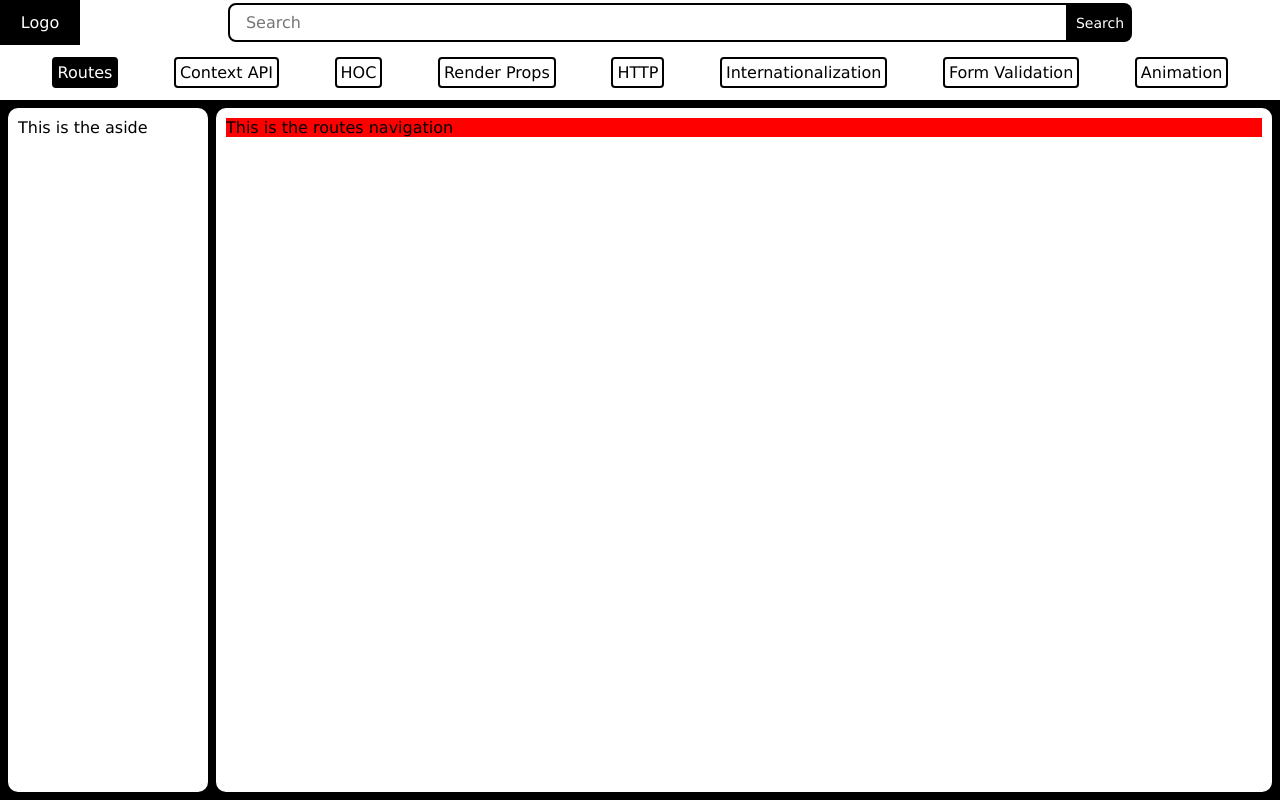
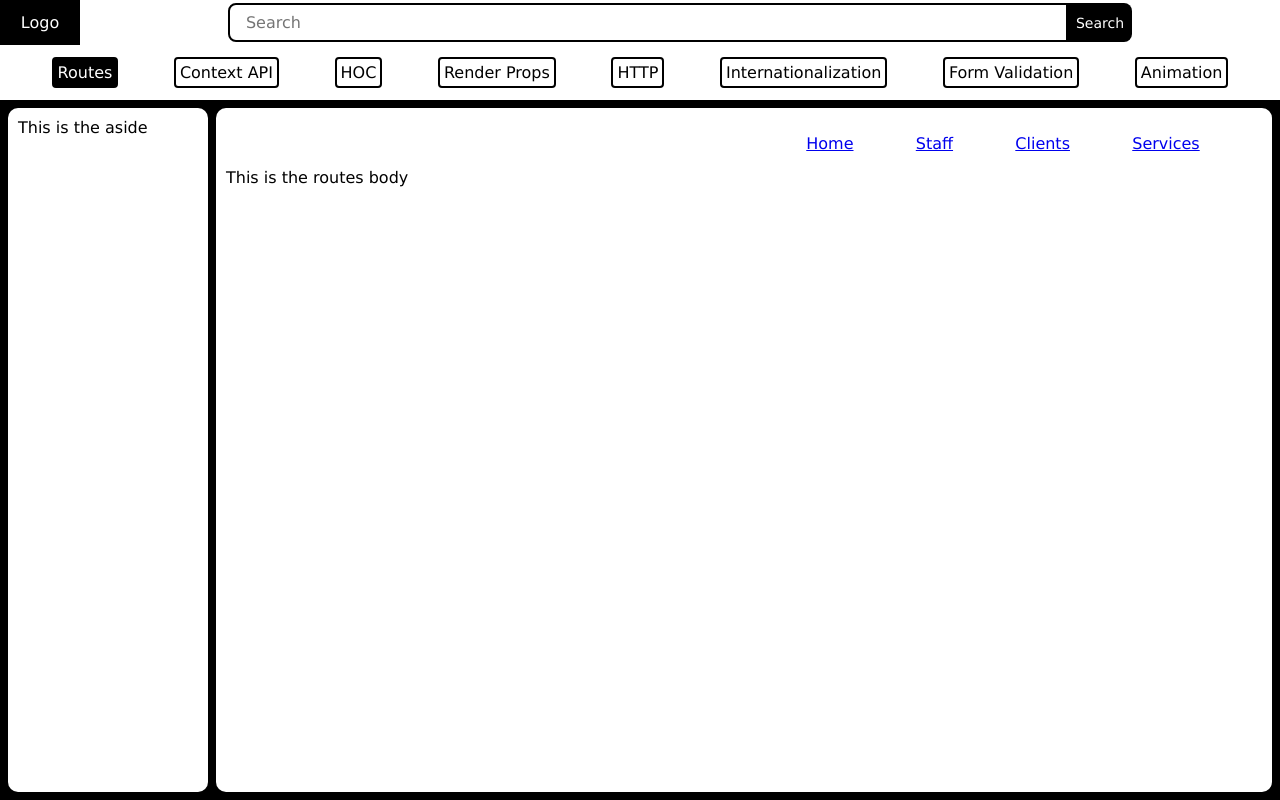
Before and after one commit to k-maru254/Learning-React, a React (Vite) app: page /routes in a window 1280 px wide. Built offline with nearby package versions, Linux system fonts and the light colour scheme.

Commit message:
Added more links

```diff
--- a/src/App.jsx
+++ b/src/App.jsx
@@ -21,9 +21,10 @@ function App() {
   const [headerHeight, setHeaderHeight] = useState(0)
   useEffect(
     () => {
-      setHeaderHeight(headerRef.current.clientHeight);
+      console.log(headerRef)
+      headerRef.current? setHeaderHeight(headerRef.current.clientHeight): setHeaderHeight(0);
       console.log(headerHeight)
-    }, [headerHeight]
+    }, [headerHeight, showHeader]
   );
 
   const wraperHeight = {
@@ -35,7 +36,7 @@ function App() {
       {showHeader && <Header ref={headerRef} />}
 
       <div style={wraperHeight} className="body-wraper">
-        <LeftAside/>
+      {showHeader && <LeftAside/>}
         <Routes>
           <Route element={<Layout/>}>
             <Route index element={<Home setShowHeader={setShowHeader}/>}/>
--- a/src/components/NoMatch.jsx
+++ b/src/components/NoMatch.jsx
@@ -12,7 +12,7 @@ function NoMatch({setShowHeader}) {
     setShowHeader(false);
   return (
     <div style={style}>
-      Not allowed
+      Error 404
     </div>
   )
 }
--- a/src/components/routes/LRoutes.jsx
+++ b/src/components/routes/LRoutes.jsx
@@ -7,11 +7,16 @@
 
 import React from 'react';
 import RoutesNavigation from './RoutesNavigation';
+import "./styles/LRoutes.css"
+import RoutesBody from './RoutesBody';
 
 function LRoutes() {
   return (
     <div className="l-routes">
-      <RoutesNavigation />
+      <div style={{display:"flex", justifyContent:"right"}}>
+        <RoutesNavigation />
+      </div>
+      <RoutesBody />
     </div>
   );
 }
--- /dev/null
+++ b/src/components/routes/RouterNavButton.jsx
@@ -0,0 +1,13 @@
+import React from 'react';
+import "./styles/RouterNavButton.css";
+import {Link} from "react-router-dom"
+
+function RouterNavButton({children}) {
+  return (
+    <Link to="home" lassName="routes-nav-button">
+      {children}
+    </Link>
+  )
+}
+
+export default RouterNavButton
--- /dev/null
+++ b/src/components/routes/RoutesBody.jsx
@@ -0,0 +1,11 @@
+import React from 'react'
+
+function RoutesBody() {
+  return (
+    <div>
+      This is the routes body
+    </div>
+  )
+}
+
+export default RoutesBody
--- a/src/components/routes/RoutesNavigation.jsx
+++ b/src/components/routes/RoutesNavigation.jsx
@@ -1,10 +1,12 @@
 import React from 'react';
 import "./styles/RoutesNavigation.css";
+import RouterNavButton from "./RouterNavButton";
 
 function RoutesNavigation() {
+  const navs = ["Home", "Staff", "Clients", "Services"]
   return (
     <div className="routes-navigation" >
-      This is the routes navigation
+      {navs.map(nav => <RouterNavButton>{nav}</RouterNavButton>)}
     </div>
   )
 }
--- a/src/components/routes/styles/LRoutes.css
+++ b/src/components/routes/styles/LRoutes.css
@@ -0,0 +1,5 @@
+.l-routes{
+    display: flex;
+    justify-content: right;
+    flex-flow: column wrap;
+}
--- /dev/null
+++ b/src/components/routes/styles/RouterNavButton.css
@@ -0,0 +1,17 @@
+.routes-nav-button{
+    padding: 8px;
+    border-radius: 5px;
+    width: 88px;
+    margin: 4px;
+    text-align: center;
+    color: #0C4A60 ;
+    border: solid #EF6C33  1px;
+    transition: all 150ms ease;
+    background: #E1DDDB;
+}
+
+.routes-nav-button:hover{
+    color: #EF6C33  ;
+    background: #0C4A60 ;
+    border: solid #E1DDDB  1px;
+}
--- a/src/components/routes/styles/RoutesNavigation.css
+++ b/src/components/routes/styles/RoutesNavigation.css
@@ -1,6 +1,11 @@
 .routes-navigation{
-    height: 100%;
-    width: 100%;
-    background: red;
+    height: 50px;
+    min-width: 350px;
     flex: 1 1;
+    border-radius: 5px;
+    display: flex;
+    justify-content: space-evenly;
+    align-items: center;
+    flex: 0 0 50%;
+    user-select: none;
 }
```
Also changed, not shown: 1 other file (tests, documents, lock files or other folders).
